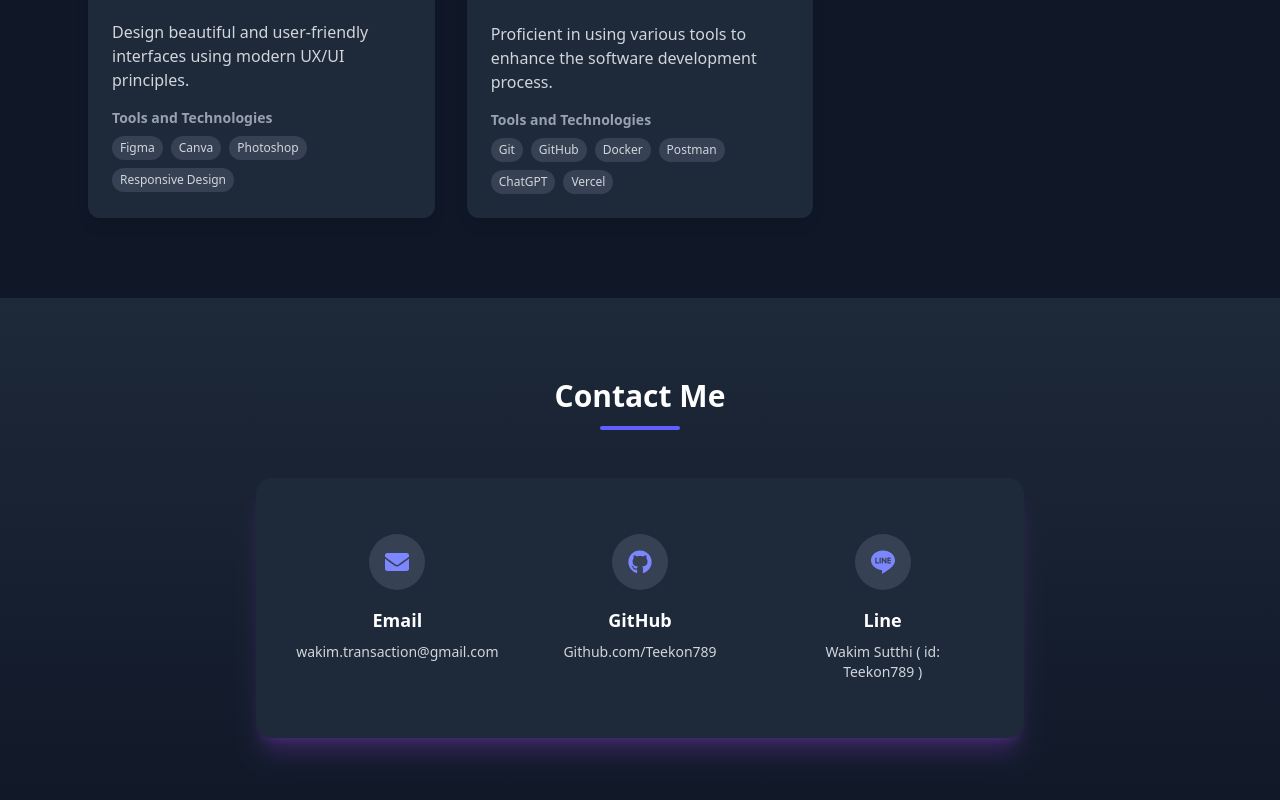
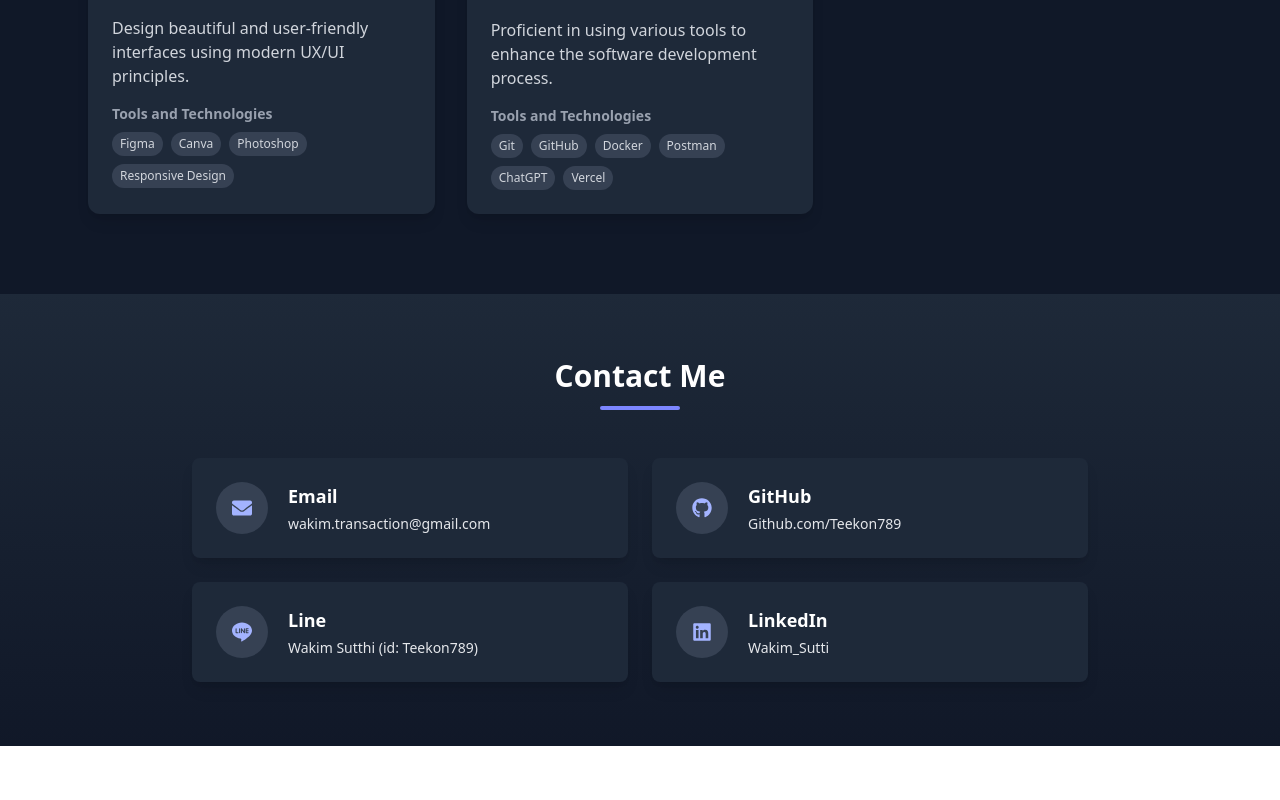
Before and after one commit to Teekon789/portflio_wakim1, a React (Vite) app: page / in a window 1280 px wide. Shown: the part 3823-4623 px from the top of the page. After the commit the page ends 4569 px from the top, so only its background shows below. Built offline with nearby package versions, Linux system fonts and the light colour scheme.

Commit message:
feat: add mobile detection and dynamic email link for contact component

```diff
--- a/src/components/Contact.jsx
+++ b/src/components/Contact.jsx
@@ -1,100 +1,114 @@
-import { motion } from "framer-motion";
-import { FaGithub, FaEnvelope } from "react-icons/fa";
+import React, { useState, useEffect } from "react";
+import { FaGithub, FaEnvelope, FaLinkedin } from "react-icons/fa";
 import { SiLine } from "react-icons/si";
 
 const Contact = ({ darkMode, t }) => {
+  // ระบุให้ติดตามว่าผู้ใช้ใช้โทรศัพท์มือถือหรือไม่
+  const [isMobile, setIsMobile] = useState(false);
+
+
+  useEffect(() => {
+    const checkMobile = () => {
+      const userAgent = navigator.userAgent || navigator.vendor || window.opera;
+      const mobileRegex = /android|webos|iphone|ipad|ipod|blackberry|iemobile|opera mini/i;
+      setIsMobile(mobileRegex.test(userAgent));
+    };
+    // ตรวจสอบว่าเป็นมือถือหรือไม่เมื่อโหลดคอมโพเนนต์
+    checkMobile();
+
+    window.addEventListener('resize', checkMobile);
+    return () => window.removeEventListener('resize', checkMobile);
+  }, []);
+
+  // ฟังก์ชันเพื่อสร้างลิงก์อีเมลที่แตกต่างกันสำหรับมือถือและเดสก์ท็อป
+  const getEmailLink = () => {
+    const email = "wakim.transaction@gmail.com";
+    const subject = "Contact from Web Portfolio_Wakim";
+    const body = "Hello Wakim...";
+
+
+    if (isMobile) {
+      return `mailto:${email}?subject=${encodeURIComponent(subject)}&body=${encodeURIComponent(body)}`;
+    }
+
+    // สำหรับเดสก์ท็อป
+    return `https://mail.google.com/mail/?view=cm&fs=1&to=${email}&su=${encodeURIComponent(subject)}&body=${encodeURIComponent(body)}`;
+  };
+
   const contactInfo = [
     {
-      icon: <FaEnvelope className="text-xl sm:text-2xl" />,
+      icon: <FaEnvelope className="w-5 h-5" />,
       title: "Email",
       value: "wakim.transaction@gmail.com",
-      link: "https://mail.google.com/mail/?view=cm&fs=1&to=wakim.transaction@gmail.com&su=Contact%20from%20Web%20Portfolio_Wakim&body=Hello%20Wakim...",
+      // ลิงค์ไดนามิกที่เปลี่ยนแปลงตามอุปกรณ์
+      getDynamicLink: getEmailLink
     },
     {
-      icon: <FaGithub className="text-xl sm:text-2xl" />,
+      icon: <FaGithub className="w-5 h-5" />,
       title: "GitHub",
       value: "Github.com/Teekon789",
-      link: "https://github.com/Teekon789",
+      link: "https://github.com/Teekon789"
     },
     {
-      icon: <SiLine className="text-xl sm:text-2xl" />,
+      icon: <SiLine className="w-5 h-5" />,
       title: "Line",
-      value: "Wakim Sutthi ( id: Teekon789 )",
-      link: "https://line.me/ti/p/3DTC34SsXy",
+      value: "Wakim Sutthi (id: Teekon789)",
+      link: "https://line.me/ti/p/3DTC34SsXy"
     },
+    {
+      icon: <FaLinkedin className="w-5 h-5" />,
+      title: "LinkedIn",
+      value: "Wakim_Sutti",
+      link: "https://www.linkedin.com/in/wakim-sutti-01a469364?fbclid=IwZXh0bgNhZW0CMTEAYnJpZBExcGY3U0wzUUZienRxelpPcgEept8_8_JqDT4j4VjRZ54799k8u8TebSTc70cUm3yYf1IvDXLEkniv9bEwKLo_aem_BW5-0F-qaMro76DW79nYUA"
+    }
   ];
 
   return (
     <section
       id="contact"
-      className={`py-12 sm:py-16 md:py-20 ${
+      className={`py-16 ${
         darkMode
           ? "bg-gradient-to-b from-gray-800 to-gray-900"
-          : "bg-gradient-to-b from-gray-100 to-gray-200"
+          : "bg-gradient-to-b from-gray-100 to-white"
       }`}
     >
-      <div className="container mx-auto px-4 sm:px-6 lg:px-8">
-        <motion.h2
-          initial={{ opacity: 0, y: -20 }}
-          animate={{ opacity: 1, y: 0 }}
-          className={`text-2xl sm:text-3xl font-bold text-center mb-8 sm:mb-12 ${
-            darkMode ? "text-white" : "text-gray-800"
-          }`}
-        >
-          {t.contactMe}
-          <div
-            className={`h-1 w-16 sm:w-20 mx-auto mt-2 sm:mt-3 ${
-              darkMode ? "bg-indigo-500" : "bg-indigo-600"
-            } rounded-full`}
-          />
-        </motion.h2>
+      <div className="container mx-auto px-4">
+        <div className="text-center mb-12">
+          <h2 className={`text-3xl font-bold ${darkMode ? "text-white" : "text-gray-800"}`}>
+            {t?.contactMe || "Contact Me"}
+          </h2>
+          <div className={`h-1 w-20 mx-auto mt-3 rounded-full ${darkMode ? "bg-indigo-400" : "bg-indigo-500"}`} />
+        </div>
 
-        <motion.div
-          initial={{ opacity: 0, y: 20 }}
-          animate={{ opacity: 1, y: 0 }}
-          className="max-w-3xl mx-auto"
-        >
-          <div
-            className={`grid grid-cols-1 sm:grid-cols-2 lg:grid-cols-3 gap-4 sm:gap-6 p-4 sm:p-6 md:p-8 rounded-xl sm:rounded-2xl shadow-xl ${
-              darkMode
-                ? "bg-gray-800 shadow-purple-500/20"
-                : "bg-white shadow-indigo-200"
-            }`}
-          >
+        <div className="max-w-4xl mx-auto">
+          <div className="grid grid-cols-1 md:grid-cols-2 gap-6">
             {contactInfo.map((item, index) => (
-              <motion.a
+              <a
                 key={index}
-                href={item.link}
+                href={item.getDynamicLink ? item.getDynamicLink() : item.link}
                 target="_blank"
                 rel="noopener noreferrer"
-                whileHover={{ scale: 1.05 }}
-                className={`flex flex-col items-center p-4 sm:p-6 rounded-lg sm:rounded-xl transition-all ${
+                className={`flex items-center p-6 rounded-lg transition-all transform hover:scale-105 ${
                   darkMode
-                    ? "hover:bg-gray-700 text-gray-300"
-                    : "hover:bg-gray-50 text-gray-600"
+                    ? "bg-gray-800 hover:bg-gray-700 shadow-lg text-gray-200"
+                    : "bg-white hover:bg-gray-50 shadow-lg text-gray-700"
                 }`}
               >
-                <div
-                  className={`p-3 sm:p-4 rounded-full mb-3 sm:mb-4 ${
-                    darkMode
-                      ? "bg-gray-700 text-indigo-400"
-                      : "bg-indigo-100 text-indigo-600"
-                  }`}
-                >
+                <div className={`p-4 rounded-full mr-5 ${
+                  darkMode ? "bg-gray-700 text-indigo-300" : "bg-indigo-100 text-indigo-600"
+                }`}>
                   {item.icon}
                 </div>
-                <h3
-                  className={`text-base sm:text-lg font-semibold mb-1 sm:mb-2 ${
-                    darkMode ? "text-white" : "text-gray-800"
-                  }`}
-                >
-                  {item.title}
-                </h3>
-                <p className="text-xs sm:text-sm text-center">{item.value}</p>
-              </motion.a>
+                <div>
+                  <h3 className={`text-lg font-semibold mb-1 ${darkMode ? "text-white" : "text-gray-800"}`}>
+                    {item.title}
+                  </h3>
+                  <p className="text-sm">{item.value}</p>
+                </div>
+              </a>
             ))}
           </div>
-        </motion.div>
+        </div>
       </div>
     </section>
   );
--- a/src/components/Skills.jsx
+++ b/src/components/Skills.jsx
@@ -90,7 +90,7 @@
       {/* หัวข้อส่วนทักษะ */}
       <div className="container mx-auto px-4">
         <motion.h2
-          className="text-3xl sm:text-4xl font-bold text-center mb-4"
+          className="text-2xl sm:text-3xl font-bold text-center mb-4"
           initial={{ opacity: 0, y: -20 }}
           whileInView={{ opacity: 1, y: 0 }}
           viewport={{ once: true }}
--- a/src/components/scrollup.jsx
+++ b/src/components/scrollup.jsx
@@ -15,8 +15,27 @@
   const [lastScrollY, setLastScrollY] = useState(0);
   // สถานะสำหรับตรวจสอบการ hover
   const [isHovered, setIsHovered] = useState(false);
+  // ตรวจสอบว่าเป็นอุปกรณ์มือถือหรือไม่
+  const [isMobile, setIsMobile] = useState(false);
   // แยกข้อความตามภาษา
   const t = lang === "th" ? textTH : textEN;
+
+  useEffect(() => {
+    // ตรวจสอบว่าเป็นอุปกรณ์มือถือหรือไม่
+    const checkMobile = () => {
+      setIsMobile(window.matchMedia("(max-width: 768px)").matches);
+    };
+
+    // ตรวจสอบครั้งแรก
+    checkMobile();
+
+    // ตรวจสอบเมื่อขนาดหน้าจอเปลี่ยนแปลง
+    window.addEventListener("resize", checkMobile);
+
+    return () => {
+      window.removeEventListener("resize", checkMobile);
+    };
+  }, []);
 
   useEffect(() => {
     // ฟังก์ชันตรวจสอบการเลื่อนหน้า
@@ -46,9 +65,32 @@
     };
   }, [lastScrollY]);
 
+  // สำหรับอุปกรณ์มือถือ: ล้างสถานะ hover หลังจากการแตะ
+  useEffect(() => {
+    if (isMobile && isHovered) {
+      // ตั้งเวลาเพื่อซ่อน tooltip หลังจากแตะ
+      const timer = setTimeout(() => {
+        setIsHovered(false);
+      }, 2000); // ซ่อนหลังจาก 2 วินาที
+
+      return () => clearTimeout(timer);
+    }
+  }, [isMobile, isHovered]);
+
   // ฟังก์ชันเลื่อนขึ้นด้านบน
   const scrollToTop = () => {
     window.scrollTo({ top: 0, behavior: "smooth" });
+    // สำหรับมือถือ แสดง tooltip ชั่วคราวเมื่อกด
+    if (isMobile) {
+      setIsHovered(true);
+    }
+  };
+
+  // handler สำหรับจัดการ touch events บนมือถือ
+  const handleTouchStart = () => {
+    if (isMobile) {
+      setIsHovered(!isHovered); // สลับการแสดง tooltip
+    }
   };
 
   return (
@@ -70,8 +112,9 @@
             damping: 20,
           }}
           aria-label="Scroll to top"
-          onMouseEnter={() => setIsHovered(true)}
-          onMouseLeave={() => setIsHovered(false)}
+          onMouseEnter={() => !isMobile && setIsHovered(true)}
+          onMouseLeave={() => !isMobile && setIsHovered(false)}
+          onTouchStart={handleTouchStart}
         >
           {/* ปุ่มหลัก */}
           <motion.div
@@ -130,7 +173,7 @@
             />
           </motion.div>
 
-          {/* ข้อความที่แสดงเมื่อ hover */}
+          {/* ข้อความที่แสดงเมื่อ hover หรือแตะบนมือถือ */}
           <AnimatePresence>
             {isHovered && (
               <motion.div
```
